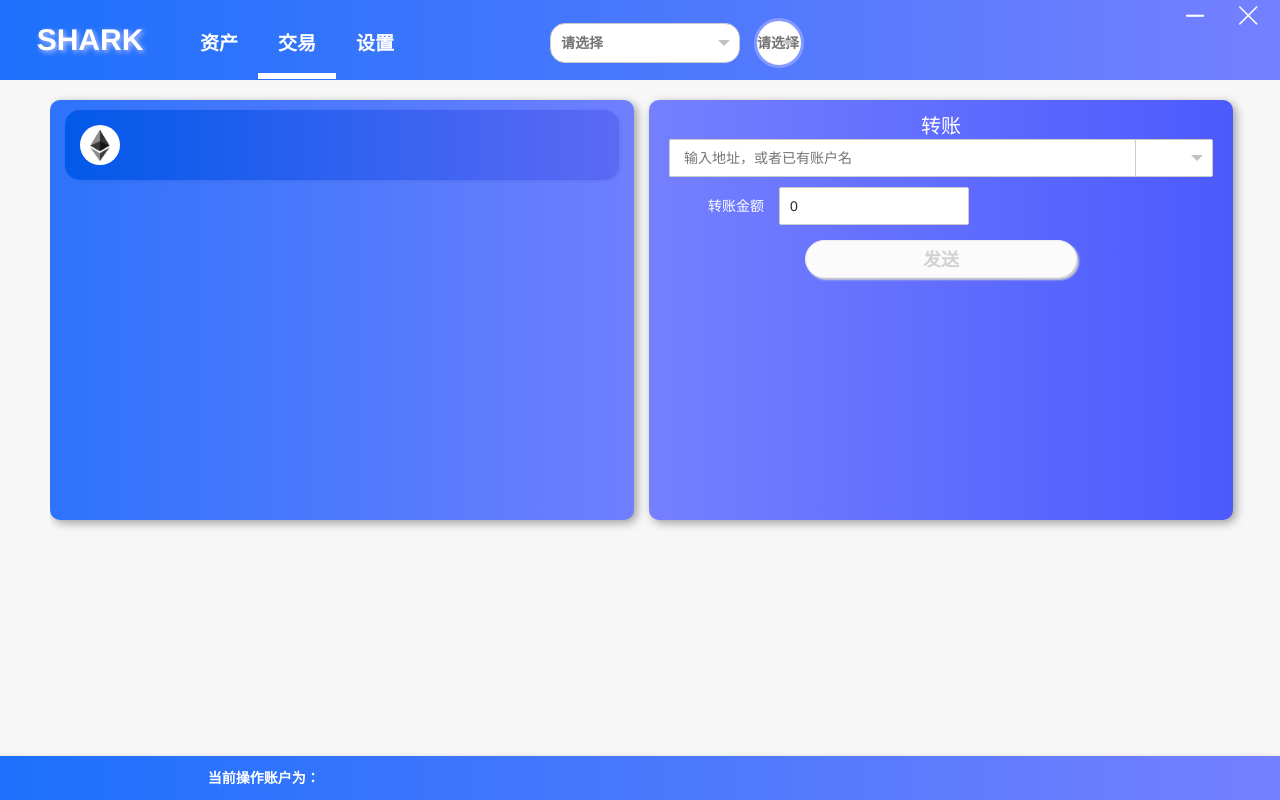
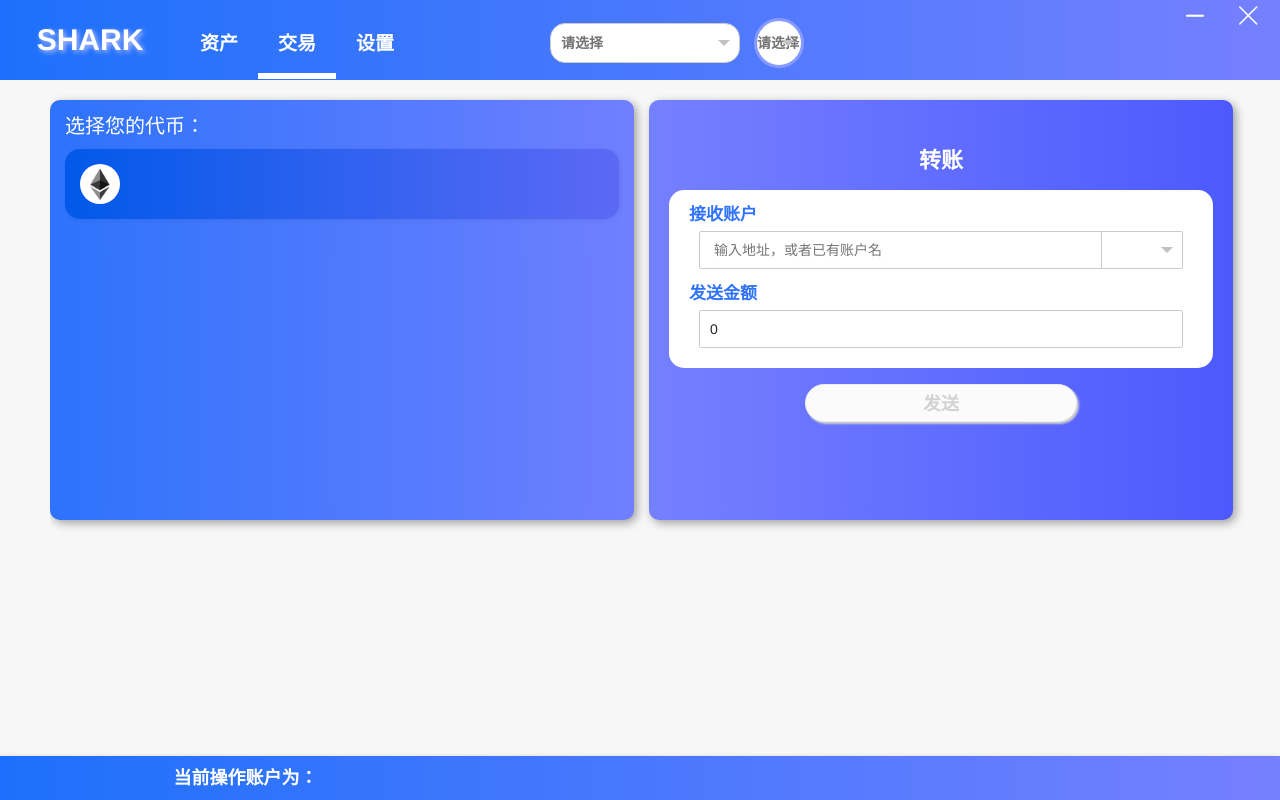
Before and after one commit to jarvis0919/SharkWallet, an Electron app: page html/transaction.html in a window 1280 px wide. Drawn offline with Linux system fonts and the light colour scheme; no server answers.

Commit message:
12.20_00.05

```diff
--- a/html/transaction.html
+++ b/html/transaction.html
@@ -53,6 +53,10 @@
             <div class="layui-row layui-col-xs12 layui-col-space15 assets">
                 <div class="layui-col-xs6">
                     <div class="layui-card getbalance2">
+                        <!-- <div class="layui-col-xs12"
+                                    style="text-align: center;font-size: 22px;font-weight: bold;">
+                                    转账</div> -->
+                        <h2 class="layui-col-xs12" style="font-size: 20px;padding-top:10px">选择您的代币：</h2>
                         <div class="layui-card-header3">
                             <div class="layui-col-xs12 this-token" style="padding: 10px 0px 0px 0px;top:0;left:0;">
                                 <div class="layui-panel getbalancepanel" style="">
@@ -66,7 +70,7 @@
                                 </div>
                             </div>
                         </div>
-                        <div class="layui-card-body getbalance transactionrecord">
+                        <div class="layui-card-body getbalance transactionrecord layui-col-xs12">
 
                             <!-- <div class="layui-col-xs12" id="" style="padding: 10px 0px 0px 0px;">
                                 <div class="layui-panel getbalancepanel" style="">
@@ -115,58 +119,54 @@
                     <div class="layui-panel getfenxi">
                         <div style="padding: 10px 20px 0px 20px;">
                             <div id="sendbalance" style="display: block;">
-                                <div class="layui-col-xs12" style="text-align: center;font-size: 20px;">
+                                <div class="layui-col-xs12">&nbsp;</div>
+                                <div class="layui-col-xs12">&nbsp;</div>
+                                <div class="layui-col-xs12"
+                                    style="text-align: center;font-size: 22px;font-weight: bold;">
                                     转账</div>
-                                <form class="layui-form" action="">
-                                    <div class="layui-form-item">
+                                <div class="layui-col-xs12">&nbsp;</div>
+                                <form class="layui-form layui-col-xs12" action="">
+                                    <div style="background-color: #ffffff;
+                                    color: #2f73fb;
+
+                                    border-color: #ffffff;
+                                    border-width: 0px;
+                                    border-radius: 15px;
+                                    padding: 10px;">
+                                        <div class="layui-col-xs12"
+                                            style="font-size: 17px; font-weight: bold;padding-left: 10px;">接收账户</div>
+                                        <div class="layui-col-xs12" style="font-size: 5px;">&nbsp;</div>
+                                        <div class="layui-form-item" style="padding: 0px 20px 0px 20px;">
                                             <div class="">
                                                 <input type="text" name="HandoverCompany" id="HandoverCompany"
-                                                class="layui-input" style="position:absolute;z-index:2;width:80%;"
+                                                    class="layui-input" style="position:absolute;z-index:2;width:74%;"
                                                     lay-verify="required" value="" onkeyup="search()" autocomplete="off"
                                                     placeholder=" 输入地址，或者已有账户名">
                                                 <select type="text" name="city" id="hc_select" lay-filter="hc_select"
                                                     lay-verify="required" class="layui-select" lay-search>
                                                 </select>
-                                            <!-- <select type="text" id="hc_select" lay-filter="hc_select" autocomplete="off"
-                                                placeholder="移交单位全称" lay-verify="required" class="layui-select"
-                                                lay-search>
-                                                <option value="">null</option>
-                                                <option value="010">layer</option>
-                                                <option value="021">form</option>
-                                                <option value="0571" selected>layim</option>
-                                            </select> -->
                                             </div>
                                         </div>
-                                    <div class="layui-form-item">
-                                        <div class="layui-inline">
-                                            <label class="layui-form-label">转账金额</label>
-                                            <div class="layui-input-inline">
+                                        <div class="layui-col-xs12"
+                                            style="font-size: 17px; font-weight: bold;padding-left: 10px;">发送金额</div>
+                                        <div class="layui-col-xs12" style="font-size: 5px;">&nbsp;</div>
+                                        <div class="layui-form-item" style="padding: 0px 20px 0px 20px;">
+                                            <div class="">
+                                                <div class="">
                                                     <input type="number" name="sendvalue" lay-verify="sendvalue"
                                                         autocomplete="off" class="layui-input" value="0" id="sendvalue"
                                                         onkeyup="sendvalueon()">
                                                 </div>
                                             </div>
-                                        <!-- <div class="layui-inline">
-                                            <label class="layui-form-label">燃料价格</label>
-                                            <div class="layui-input-inline">
-                                                <input type="text" name="" lay-verify="" autocomplete="off"
-                                                    class="layui-input" value="1" id="gasPrice">
                                         </div>
                                     </div>
-                                        <div class="layui-inline">
-                                            <label class="layui-form-label">燃料限制</label>
-                                            <div class="layui-input-inline">
-                                                <input type="text" name="" lay-verify="" autocomplete="off"
-                                                    class="layui-input" value="21000" id="gasLimit">
-                                            </div>
-                                        </div> -->
-                                    </div>
-                                    <div class="layui-form-item" style="display: none;">
+                                    <!-- <div class="layui-form-item" style="display: none;">
                                         <div class="layui-col-xs12">
                                             <div class="layui-col-xs4">交易已挂起</div>
                                             <div class="layui-col-xs8" id="transactionhash"></div>
                                         </div>
-                                    </div>
+                                    </div> -->
+                                    <div class="layui-col-xs12">&nbsp;</div>
                                     <div class="layui-form-item">
                                         <div class="layui-col-xs3">&nbsp;</div>
                                         <div class=" layui-col-xs6" style=" margin: 0;">
@@ -177,16 +177,6 @@
                                         </div>
                                         <div class="layui-col-xs3">&nbsp;</div>
                                     </div>
-
-                                    <!-- <div class="layui-form-item">
-                                        <div class="layui-col-xs3">&nbsp;</div>
-                                        <div class=" layui-col-xs6" style=" margin: 0;">
-                                            <button type="button" class="layui-btn layui-btn-fluid layui-btn-radius"
-                                                onclick="getpirce()"
-                                                style="background:#0052d9;font-weight:600;font-size:18px;box-shadow:2px 2px 2px #cfcfcf;">发送</button>
-                                        </div>
-                                        <div class="layui-col-xs3">&nbsp;</div>
-                                    </div> -->
                                 </form>
 
 
@@ -385,8 +375,9 @@
             </div>
         </div>
         <div class="layui-footer ">
-            <div class="layui-col-xs3" style="text-align: right;font-weight: bold;">当前操作账户为：&nbsp;&nbsp;</div>
-            <h3 id="account" class="layui-col-xs2" style="text-align: center;font-size: 20px; font-weight: bold;"></h3>
+            <div class="layui-col-xs3" style="text-align: right;font-weight: bold;font-size: 18px;">当前操作账户为：&nbsp;&nbsp;
+            </div>
+            <h3 id="account" class="layui-col-xs2" style="text-align: center;font-size: 18px; font-weight: bold;"></h3>
             <h3 id="address" class="layui-col-xs7" style="text-align: left;font-weight: bold;"></h3>
             <p id="nowtoken" style="display: none;">ETH</p>
             <p id="nowtokenaddress" style="display: none;"></p>
@@ -531,7 +522,7 @@
                 console.log(data.elem[data.elem.selectedIndex].text); //得到文本内容
                 $("#account").text(data.elem[data.elem.selectedIndex].text);
                 $("#Balanotice").text("余额刷新于：" + Date());
-                Cookierefresh(net,data.value);
+                Cookierefresh(net, data.value);
                 tokenlist();
                 transactionlist();
                 symbol_this = "ETH"
@@ -547,7 +538,7 @@
                 // console.log(data.othis); //得到美化后的DOM对象
                 console.log(data.value); //得到被选中的值
                 console.log(data.elem[data.elem.selectedIndex].text); //得到文本内容
-                Cookierefresh(data.value,address);
+                Cookierefresh(data.value, address);
                 cancel();
                 clearInterval(ref);
                 // tokenlist();
@@ -601,11 +592,7 @@
                         }
                     }
                     $("#sendhaobuhao").removeClass("layui-btn-disabled");
-                    // if (value.length == 42) {
-                    //     sendonclick = false;
-                    // } else {
 
-                    // }
                     sendonclick = true;
                     console.log("=====>")
                 } else {
@@ -761,7 +748,7 @@
                                 $("#nowtokenaccuracy").html(k[key].decimals);
                                 $("#nowtokenCompany").html(Company);
                                 $(".layui-card-header3").empty();
-                                a = '<a class="layui-col-xs12 selecttoken1" id="selecttoken1" style="padding: 10px 0px 0px 0px;top:0;left:0;"><div class="layui-panel getbalancepanel" style=""><div class="layui-col-xs12"style="padding: 15px 0px 0px 15px;"><img src="../img/ETH.png" class="layui-nav-img layui-col-xs3 imgbalance"><div class="layui-col-xs10"><div class="layui-col-xs4" style="font-size: 20px;">' + symbol + '</div><div class="' + symbol + ' symbolstyle layui-col-xs4" style="font-size: 18px;text-align: center;"> &nbsp; </div><div class="layui-col-xs2" style="font-size: 15px;">' + Company + '</div><i class="layui-icon layui-icon-triangle-r layui-col-xs2" style="font-size:40px;text-align: center;text-shadow: 1px 2px 7px #e1ebff;"></i><div style="display: none;">' + address + '</div></div></div></div></a>';
+                                a = '<a class="layui-col-xs12 selecttoken1" id="selecttoken1" style="padding: 10px 0px 0px 0px;top:0;left:0;"><div class="layui-panel getbalancepanel" style=""><div class="layui-col-xs12"style="padding: 15px 0px 0px 15px;"><img src="../img/ETH.png" class="layui-nav-img layui-col-xs3 imgbalance"><div class="layui-col-xs10"><div class="layui-col-xs4" style="font-size: 20px;">' + symbol + '</div><div class="' + symbol + ' symbolstyle layui-col-xs4" style="font-size: 18px;text-align: center;"> &nbsp; </div><div class="layui-col-xs2" style="font-size: 15px;">' + Company + '</div><i class="layui-icon layui-icon-triangle-r layui-col-xs2" style="font-size:40px;text-align: center;text-shadow: 1px 2px 7px #e1ebff;" id="selecttokeni"></i><div style="display: none;">' + address + '</div></div></div></div></a>';
                                 $(".layui-card-header3").prepend(a);
                                 numtoken = numtoken + 1;
                             } else {
@@ -856,8 +843,18 @@
                     }
                 })
             }
+            var sb = true;
             $('.layui-card-header3').on('click', function () {
                 if (tokenonclick) {
+                    if (sb) {
+                        $("#selecttokeni").removeClass("layui-icon-triangle-r");
+                        $("#selecttokeni").addClass("layui-icon-return");
+                        sb = false;
+                    } else {
+                        $("#selecttokeni").removeClass("layui-icon-return");
+                        $("#selecttokeni").addClass("layui-icon-triangle-r");
+                        sb = true;
+                    }
                     selecttoken1(0);
                 } else {
                     layer.msg('还未获取余额信息请稍后再点击');
@@ -869,6 +866,12 @@
                 } else {
                     $("#sendGaslimit").val(53000);;
                 }
+                if (!sb) {
+                    $("#selecttokeni").removeClass("layui-icon-return");
+                    $("#selecttokeni").addClass("layui-icon-triangle-r");
+                    sb =true;
+                }
+
                 cancel();
                 clearInterval(ref);
                 setTimeout(() => {
@@ -919,10 +922,10 @@
                 // }
                 var sendvalue;
                 console.log(Number($("#nowtokenaccuracy").html()));
-                if($('#nowtoken').html() =="ETH"){
-                     sendvalue  = Number($('#sendingETH').html());
-                }else{
-                    sendvalue =  Number($('#sendingETH').html()) * Math.pow(10, Number($("#nowtokenaccuracy").html()))
+                if ($('#nowtoken').html() == "ETH") {
+                    sendvalue = Number($('#sendingETH').html());
+                } else {
+                    sendvalue = Number($('#sendingETH').html()) * Math.pow(10, Number($("#nowtokenaccuracy").html()))
                 }
                 console.log(sendvalue);
                 sendbalance($('#selectnet').val(), $('#selectaccount').val(), $('#to').html(), sendvalue, $('#sendGaslimit').val(), $('#Maxfee').val(), $('#nowtokenaddress').html());
--- a/package.json
+++ b/package.json
@@ -1,7 +1,7 @@
 {
   "name": "SharkWallet",
   "productName": "SharkWallet",
-  "version": "v1.1.4",
+  "version": "v1.1.5",
   "description": "",
   "main": "src/index.js",
   "repository": {
```
Also changed, not shown: html/assets.html (+2 -2 lines), html/layui/css/layui.css. Lines whose indentation alone changed are shown as unchanged.
